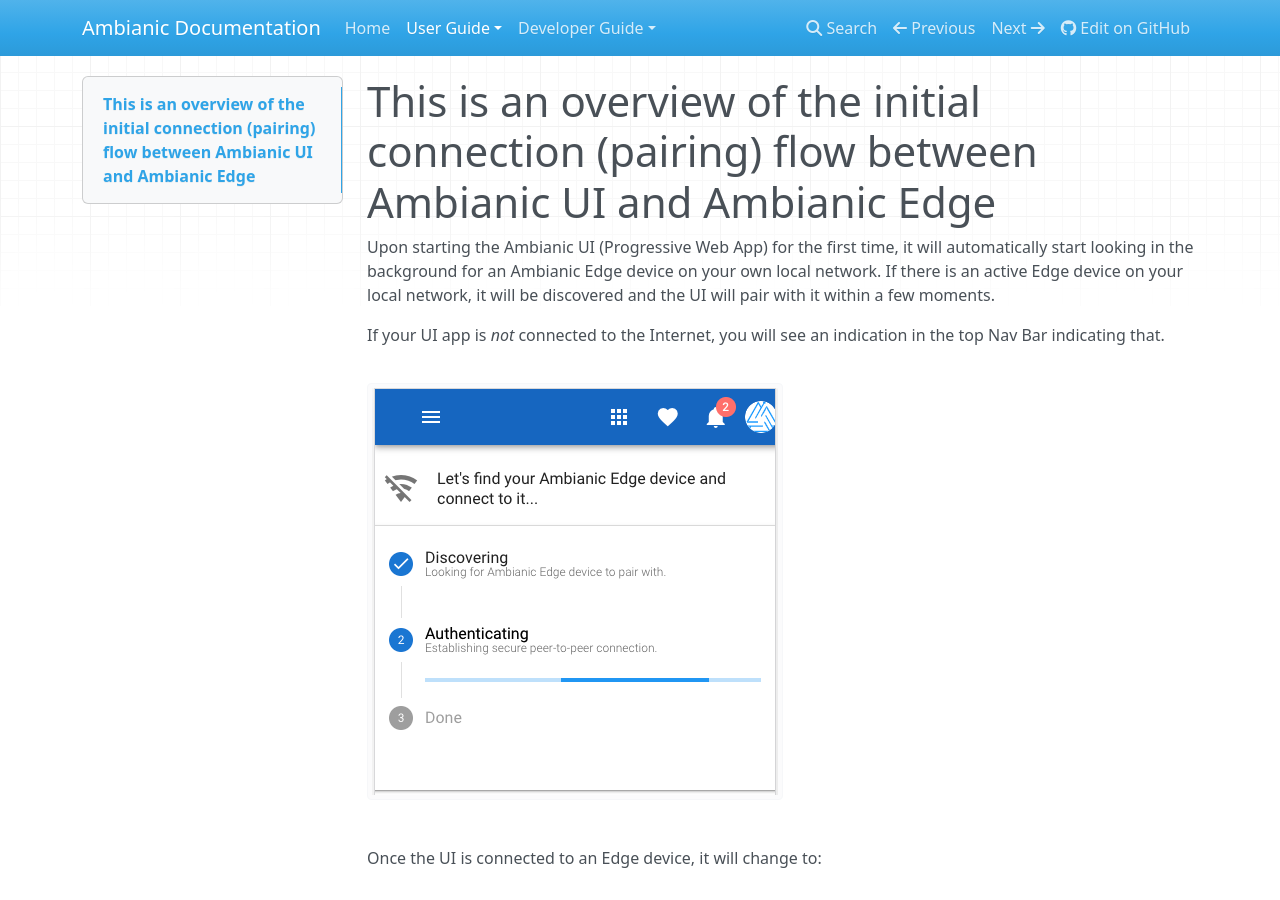
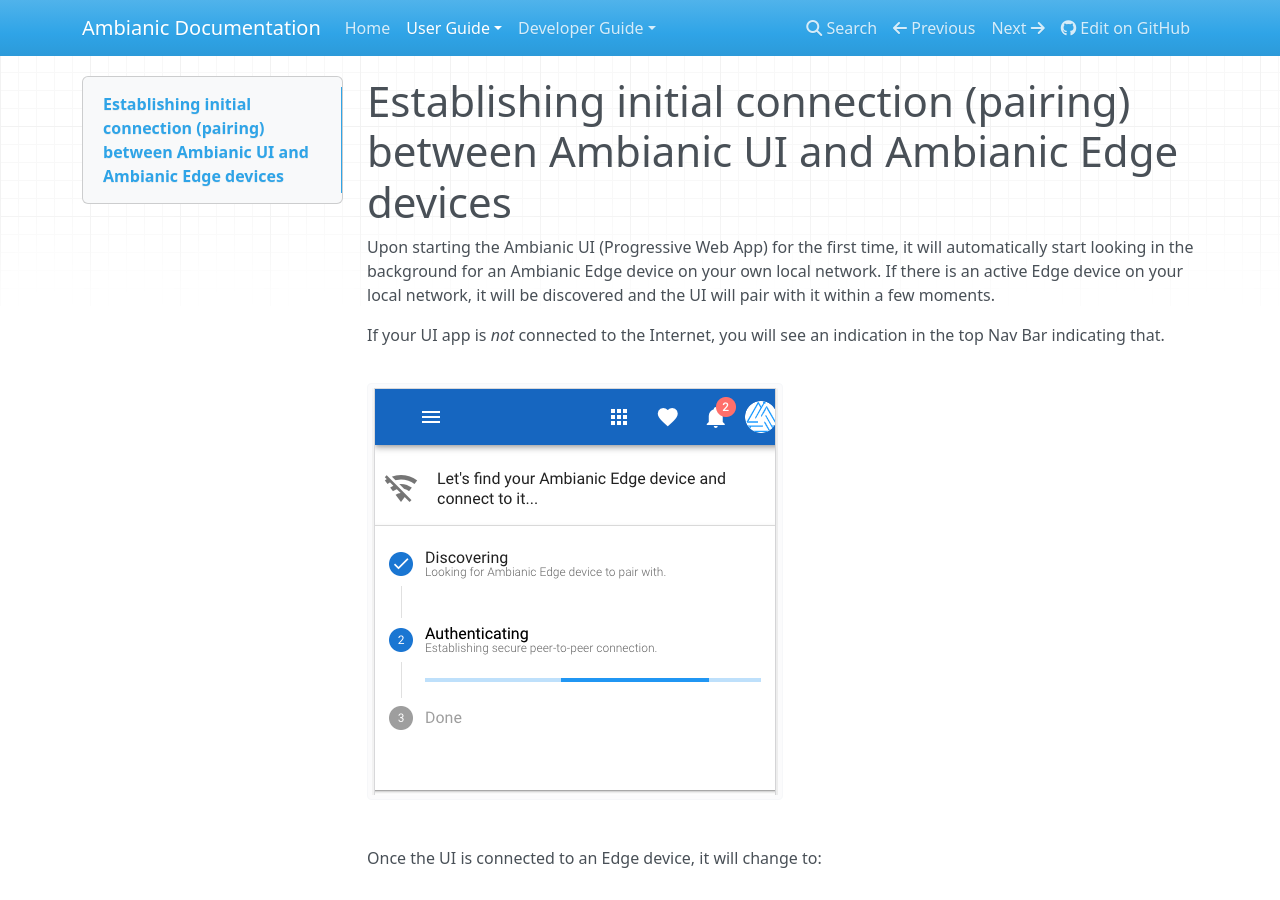
Before and after one commit to ambianic/ambianic-docs, an MkDocs documentation site: the page built from docs-md/users/edge-pairing.md, in a window 1280 px wide and 900 px high. Built offline with MkDocs 1.6.1, drawn with Linux system fonts in a browser that asks for light colours; nearby versions of some CDN libraries.

Commit message:
docs: update title

```diff
--- a/docs-md/users/edge-pairing.md
+++ b/docs-md/users/edge-pairing.md
@@ -1,4 +1,4 @@
-# This is an overview of the initial connection (pairing) flow between Ambianic UI and Ambianic Edge
+# Establishing initial connection (pairing) between Ambianic UI and Ambianic Edge devices
 
 Upon starting the Ambianic UI (Progressive Web App) for the first time, it will automatically start looking in the background for an Ambianic Edge device on your own local network. If there is an active Edge device on your local network, it will be discovered and the UI will pair with it within a few moments.
 
```
